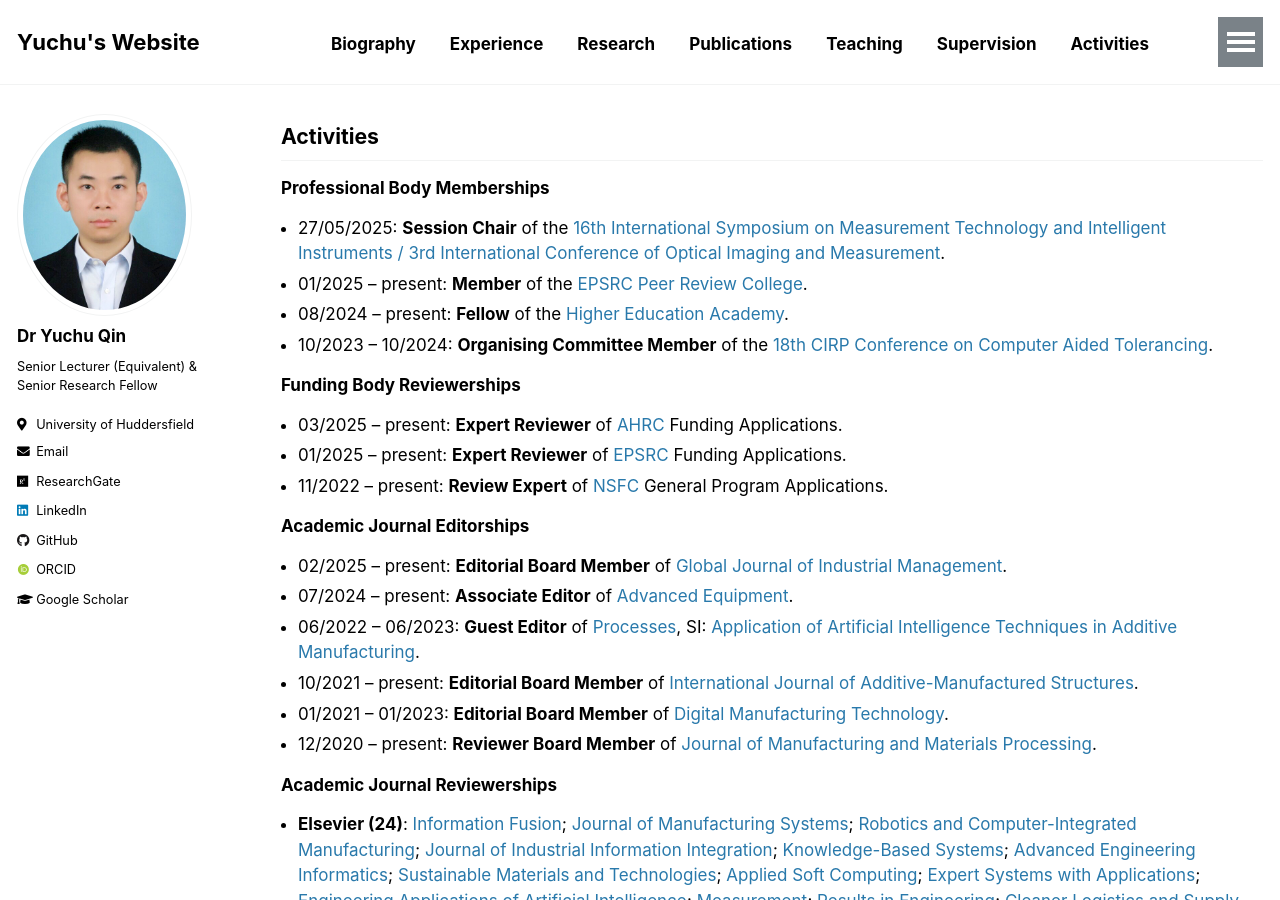
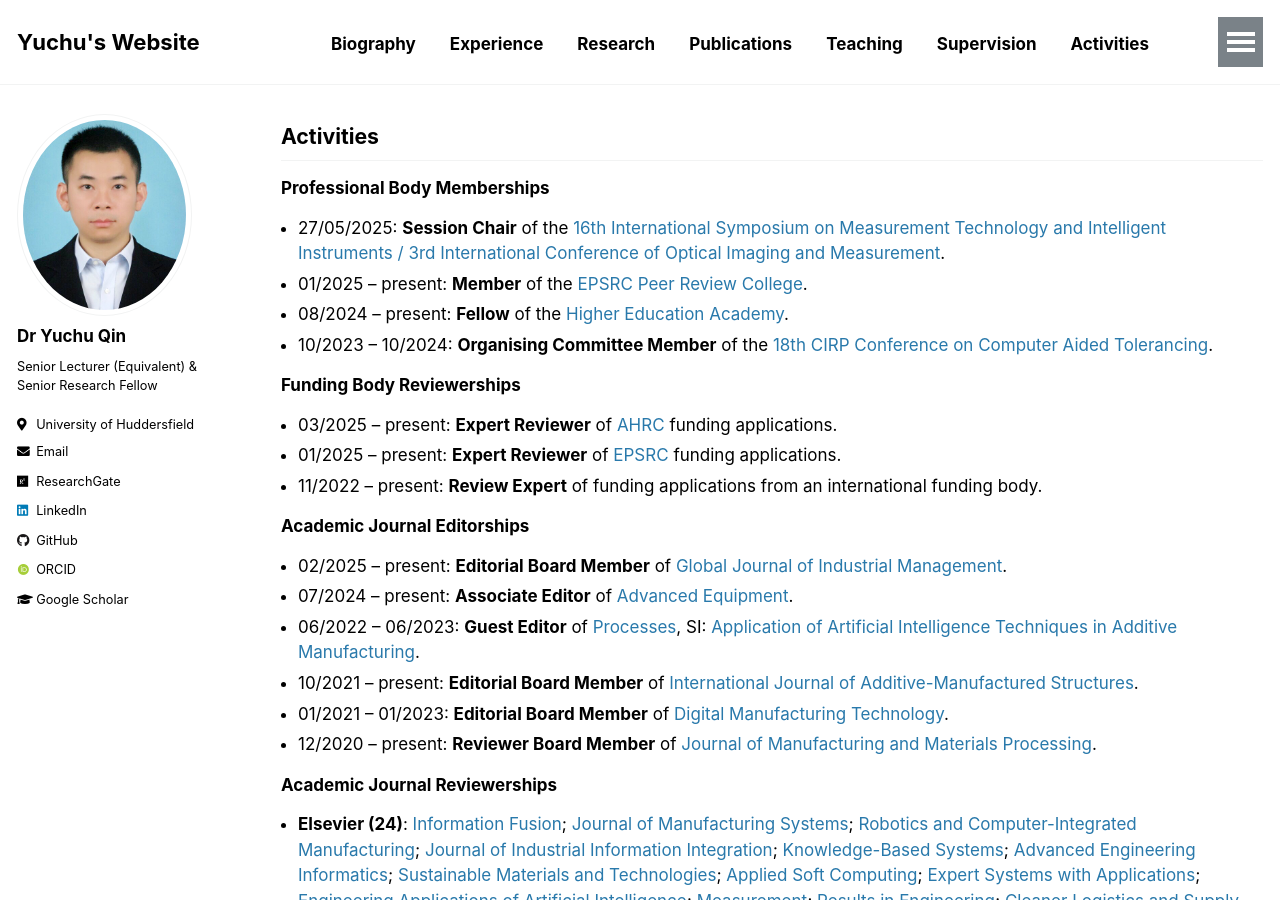
Before and after one commit to yuchu-qin/yuchu-qin.github.io, a Jekyll site: the page built from _pages/activities.md, in a window 1280 px wide and 900 px high. Built offline with Jekyll 4.4.1, drawn with Linux system fonts in a browser that asks for light colours; some web fonts are replaced; our own code applies the rules of GitHub Pages for plain Markdown files.

Commit message:
Update activities.md

```diff
--- a/_pages/activities.md
+++ b/_pages/activities.md
@@ -11,9 +11,9 @@ author_profile: true
 - 10/2023 – 10/2024: **Organising Committee Member** of the [18th CIRP Conference on Computer Aided Tolerancing](https://fmh.hud.ac.uk/cirp-conference/).
 
 ### Funding Body Reviewerships
-- 03/2025 – present: **Expert Reviewer** of [AHRC](https://www.ukri.org/councils/ahrc/) Funding Applications.
-- 01/2025 – present: **Expert Reviewer** of [EPSRC](https://www.ukri.org/councils/epsrc/) Funding Applications.
-- 11/2022 – present: **Review Expert** of [NSFC](https://www.nsfc.gov.cn/english/site_1/index.html) General Program Applications.
+- 03/2025 – present: **Expert Reviewer** of [AHRC](https://www.ukri.org/councils/ahrc/) funding applications.
+- 01/2025 – present: **Expert Reviewer** of [EPSRC](https://www.ukri.org/councils/epsrc/) funding applications.
+- 11/2022 – present: **Review Expert** of funding applications from an international funding body.
 
 ### Academic Journal Editorships
 - 02/2025 – present: **Editorial Board Member** of [Global Journal of Industrial Management](https://ojs.sin-chn.com/index.php/GJIM).
```
